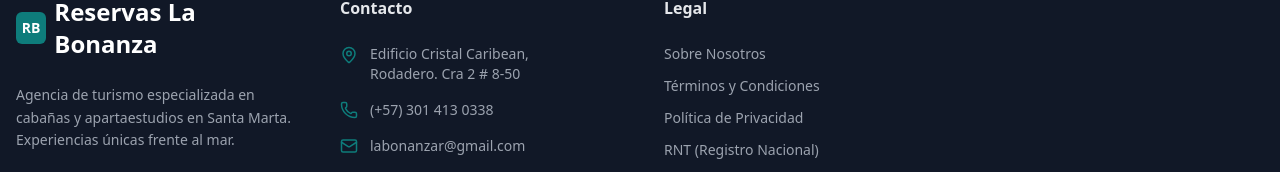
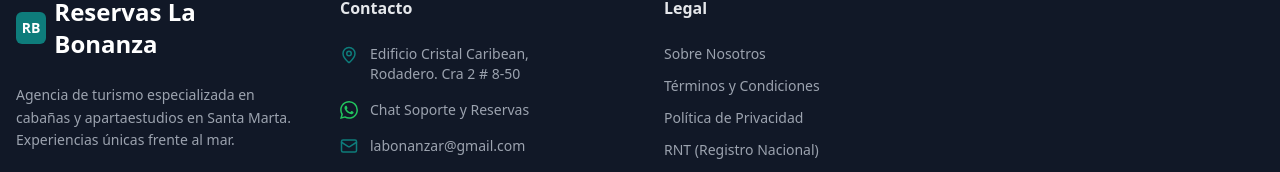
Before and after one commit to bryanreyesat-dotcom/Reserva-la-bonanza, a React (Vite) app: page / in a window 1280 px wide. Shown: the part 1804-1976 px from the top of the page. Built offline with nearby package versions, Linux system fonts and the light colour scheme.

Commit message:
prueba de commit

```diff
--- a/src/components/Footer.jsx
+++ b/src/components/Footer.jsx
@@ -3,6 +3,9 @@
 import { BRAND } from '../config/brand';
 
 export default function Footer() {
+
+     const whatsappNumber = BRAND.info.phone.replace(/[^0-9]/g, '');
+     const whatsappLink = `https://wa.me/${whatsappNumber}?text=Hola,%20me%20gustaría%20más%20información%20sobre%20sus%20servicios.`;
   return (
     <footer className="bg-gray-900 text-white pt-16 pb-8 border-t border-gray-800 mt-auto">
       <div className="max-w-7xl mx-auto px-4 grid grid-cols-1 md:grid-cols-4 gap-12 mb-12">
@@ -16,12 +19,22 @@
           <p className="text-gray-400 text-sm leading-relaxed mb-6">
              Agencia de turismo especializada en cabañas y apartaestudios en Santa Marta. Experiencias únicas frente al mar.
           </p>
+
           <div className="flex gap-4">
-             {/* Aquí usamos el componente SocialButton */}
-             <SocialButton icon={<Facebook size={18}/>} />
-             <SocialButton icon={<Instagram size={18}/>} />
-             <SocialButton icon={<Twitter size={18}/>} />
-          </div>
+    {/* CAMBIO 1: Agrega la propiedad link="..." en cada botón */}
+    <SocialButton
+       icon={<Facebook size={18}/>}
+       link="https://www.facebook.com/reservas2021"
+    />
+    <SocialButton
+       icon={<Instagram size={18}/>}
+       link="https://www.instagram.com/ReservaBonanza"
+    />
+    <SocialButton
+       icon={<Twitter size={18}/>}
+       link="https://twitter.com/ReservaBonanza"
+    />
+</div>
         </div>
 
         {/* COLUMNA 2: CONTACTO REAL */}
@@ -33,8 +46,16 @@
                <span className="max-w-[200px]">{BRAND.info.address}</span>
             </li>
             <li className="flex items-center">
-               <Phone size={18} className={`mr-3 ${BRAND.colors.primary}`} />
-               <span>{BRAND.info.phone}</span>
+               <a
+                 href={whatsappLink}
+                 target="_blank"
+                 rel="noopener noreferrer"
+                 className="flex items-center group transition-colors"
+                 title="Ir al chat de soporte"
+               >
+                 <WhatsAppIcon className="mr-3 w-[18px] h-[18px] text-green-500 group-hover:scale-110 transition-transform" />
+                 <span className="group-hover:text-green-400 transition-colors">Chat Soporte y Reservas</span>
+               </a>
             </li>
             <li className="flex items-center">
                <Mail size={18} className={`mr-3 ${BRAND.colors.primary}`} />
@@ -71,10 +92,28 @@
 
 // 👇 ESTA ES LA FUNCIÓN QUE TE FALTABA
 // Asegúrate de incluirla al final del archivo, fuera de la función Footer
-function SocialButton({ icon }) {
+function SocialButton({ icon, link }) {
     return (
-        <div className="w-10 h-10 bg-gray-800 rounded-full flex items-center justify-center hover:bg-[#0E7C7B] hover:text-white cursor-pointer transition-all duration-300">
+        <a
+            href={link}
+            target="_blank"
+            rel="noopener noreferrer"
+            className="w-10 h-10 bg-gray-800 rounded-full flex items-center justify-center hover:bg-[#0E7C7B] hover:text-white cursor-pointer transition-all duration-300"
+        >
             {icon}
-        </div>
+        </a>
     )
 }
+
+function WhatsAppIcon({ className }) {
+    return (
+        <svg
+            xmlns="http://www.w3.org/2000/svg"
+            viewBox="0 0 24 24"
+            fill="currentColor"
+            className={className}
+        >
+            <path d="M17.472 14.382c-.297-.149-1.758-.867-2.03-.967-.273-.099-.471-.148-.67.15-.197.297-.767.966-.94 1.164-.173.199-.347.223-.644.075-.297-.15-1.255-.463-2.39-1.475-.883-.788-1.48-1.761-1.653-2.059-.173-.297-.018-.458.13-.606.134-.133.298-.347.446-.52.149-.174.198-.298.298-.497.099-.198.05-.371-.025-.52-.075-.149-.669-1.612-.916-2.207-.242-.579-.487-.5-.669-.51-.173-.008-.371-.008-.57-.008-.198 0-.52.074-.792.372-.272.297-1.04 1.016-1.04 2.479 0 1.462 1.065 2.875 1.213 3.074.149.198 2.096 3.2 5.077 4.487.709.306 1.262.489 1.694.625.712.227 1.36.195 1.871.118.571-.085 1.758-.719 2.006-1.413.248-.694.248-1.289.173-1.413-.074-.124-.272-.198-.57-.347m-5.421 7.403h-.004a9.87 9.87 0 01-5.031-1.378l-.361-.214-3.741.982.998-3.648-.235-.374a9.86 9.86 0 01-1.51-5.26c.001-5.45 4.436-9.884 9.888-9.884 2.64 0 5.122 1.03 6.988 2.898a9.825 9.825 0 012.893 6.994c-.003 5.45-4.437 9.884-9.885 9.884m8.413-18.297A11.815 11.815 0 0012.05 0C5.495 0 .16 5.335.157 11.892c0 2.096.547 4.142 1.588 5.945L.057 24l6.305-1.654a11.882 11.882 0 005.683 1.448h.005c6.554 0 11.89-5.335 11.893-11.893a11.821 11.821 0 00-3.48-8.413z"/>
+        </svg>
+    )
+}
```
Also changed, not shown: 1 other file (tests, documents, lock files or other folders).
